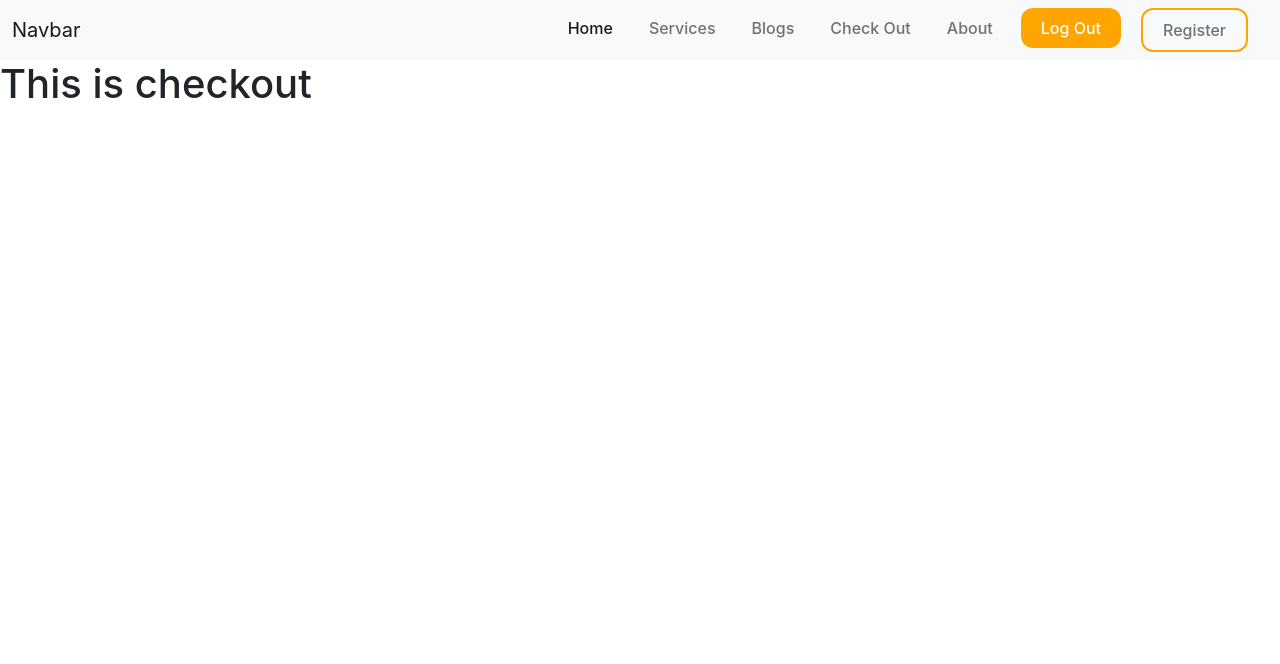
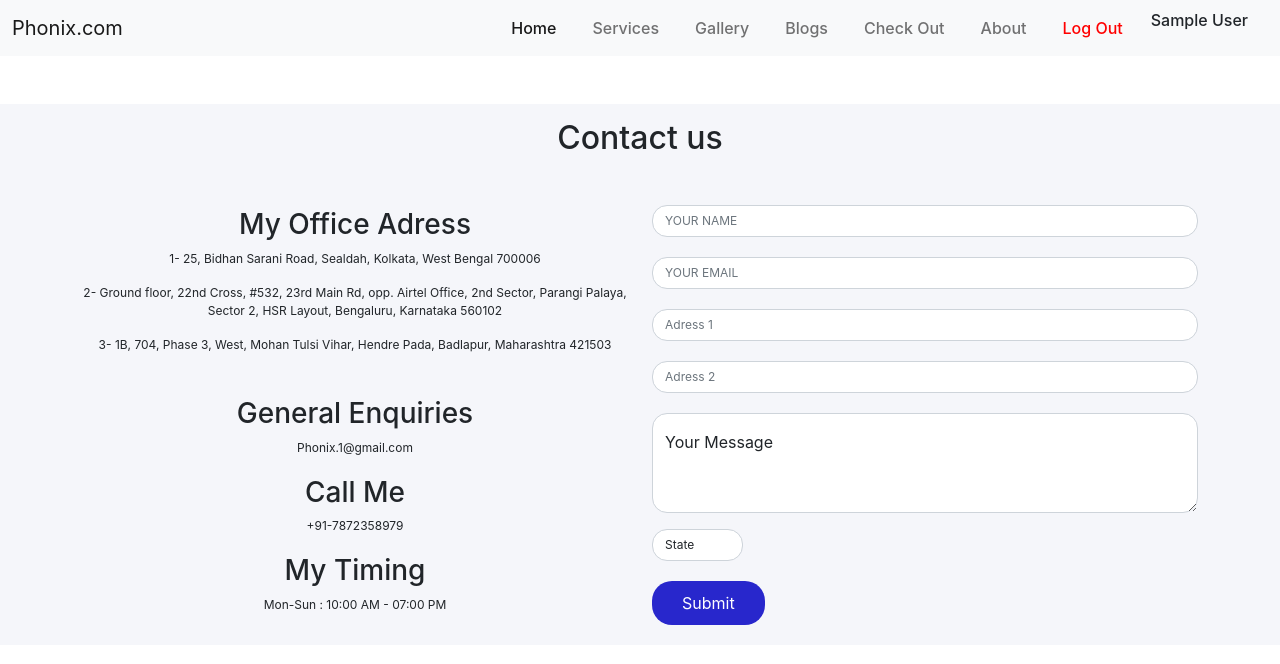
Before and after one commit to sayanpal469/independent-service-provider, a React (Create React App) app: page /checkOut in a window 1280 px wide. Shown: the top 664 px of the page. Built offline with nearby package versions, Linux system fonts and the light colour scheme; no server answers; sample sign-in values are in the browser's storage.

Commit message:
checkout form added

```diff
--- a/src/App.js
+++ b/src/App.js
@@ -9,6 +9,7 @@ import NotFound from './components/SharedPages/NotFound/NotFound';
 import RequireAuth from './components/LoginSection/PrivateAuth/RequireAuth';
 import CheckOut from './components/CheakOut/CheckOut/CheckOut';
 import About from './components/SharedPages/About/About';
+import Gallery from './components/HomeSection/Gallery/Gallery';
 
 function App() {
   return (
@@ -17,6 +18,7 @@ function App() {
       <Routes>
           <Route path='/' element={ <Home/> }></Route>
           <Route path='/services' element={ <Services/> }></Route>
+          <Route path='/gallery' element={ <Gallery/> }></Route>
           <Route path='/login' element={ <Login/> }></Route>
           <Route path='/register' element={ <Register/> }></Route>
           <Route path='/checkOut' element={
--- /dev/null
+++ b/src/components/CheakOut/CheckOut/CheckOut.css
@@ -0,0 +1,41 @@
+.form-group{
+    margin-bottom: 20px;
+}
+
+.form-group input{
+    font-size: 12px;
+    border-radius: 15px;
+}
+
+.form-floating textarea{
+    font-size: 18px;
+    border-radius: 15px;
+}
+
+#inputState{
+    font-size: 12px;
+    border-radius: 15px;
+}
+
+.icon{
+    font-size: 30px;
+    color: blue;
+}
+
+.contact-section{
+    background: #f5f6fa;
+    padding: 15px 10px;
+}
+.contact p{
+    font-size: 12px;
+}
+
+.submit{
+    padding: 10px 30px;
+    text-decoration: none;
+    border-radius: 20px;
+    border: none;
+    color: #fff;
+    background-color: #2827CC;
+    transition: 0.3s;
+}
--- a/src/components/CheakOut/CheckOut/CheckOut.js
+++ b/src/components/CheakOut/CheckOut/CheckOut.js
@@ -1,10 +1,76 @@
 import React from 'react';
+import './CheckOut.css'
 
 const CheckOut = () => {
     return (
-        <div>
-            <h1>This is checkout</h1>
-        </div>
+        <section class="contact-section mt-5" id="contact">
+          <div class="text-center mb-5">
+            <h2 class="section-heading">Contact us</h2>
+          </div>
+
+          <div class="contact container">
+            <div class="row">
+              <div class="col-lg-6 col-md-6 col-sm-1 text-center">
+
+                <h3><i class="icon fas fa-map-marker-alt"></i> My Office Adress</h3>
+                <p>1- 25, Bidhan Sarani Road, Sealdah, Kolkata, West Bengal 700006</p>
+                <p>2- Ground floor, 22nd Cross, #532, 23rd Main Rd, opp. Airtel Office, 2nd Sector, Parangi Palaya, Sector 2, HSR Layout, Bengaluru, Karnataka 560102</p>
+                <p>3- 1B, 704, Phase 3, West, Mohan Tulsi Vihar, Hendre Pada, Badlapur, Maharashtra 421503</p> <br/>
+
+
+                <h3><i class="icon far fa-envelope"></i> General Enquiries</h3>
+                <p>Phonix.1@gmail.com</p>
+
+                <h3><i class="icon fas fa-phone-alt"></i> Call Me</h3>
+                <p>+91-7872358979</p>
+
+                <h3><i class="icon far fa-clock"></i> My Timing</h3>
+                <p>Mon-Sun : 10:00 AM - 07:00 PM</p>
+              </div>
+
+              <div class="col-lg-6 col-md-6 col-sm-1">
+                <form class="">
+                  <div class="form-row">
+                    <div class="form-group">
+                      <input type="name" class="form-control" id="inputEmail4" placeholder="YOUR NAME"/>
+                    </div>
+                    <div class="form-group col-md-12">
+                      <input type="email" class="form-control" id="inputPassword4" placeholder="YOUR EMAIL"/>
+                    </div>
+                  </div>
+                  <div class="form-group">
+                    <input type="text" class="form-control" id="inputAddress" placeholder="Adress 1"/>
+                  </div>
+                  <div class="form-group">
+                    <input type="text" class="form-control" id="inputAddress2" placeholder="Adress 2"/>
+                  </div>
+                  <div class="form-row">
+                    <div class="form-floating my-3">
+                      <textarea class="form-control" placeholder="Leave a comment here" id="floatingTextarea2" style={{
+                          height: '100px'
+                      }}></textarea>
+                      <label for="floatingTextarea2">Your Message</label>
+                    </div>
+
+                    <div class="form-group col-md-2">
+                      <select id="inputState" class="form-control">
+                        <option selected>State</option>
+                        <option>Chennai</option>
+                        <option>Bangalore</option>
+                        <option>Mumbai</option>
+                        <option>Pune</option>
+                        <option>Others...</option>
+
+                      </select>
+                    </div>
+
+                  </div>
+                  <button type="submit" class="submit">Submit</button>
+                </form>
+              </div>
+            </div>
+          </div>
+        </section>
     );
 };
 
--- /dev/null
+++ b/src/components/HomeSection/Gallery/Gallery.js
@@ -0,0 +1,11 @@
+import React from 'react';
+
+const Gallery = () => {
+    return (
+        <div>
+
+        </div>
+    );
+};
+
+export default Gallery;
--- a/src/components/HomeSection/Service/Service.js
+++ b/src/components/HomeSection/Service/Service.js
@@ -3,12 +3,13 @@ import { Link } from 'react-router-dom';
 import './Service.css'
 
 const Service = ({service}) => {
-    const {picture, balance, category} = service
+    const {picture, balance, category, description} = service
     return (
-        <div className="text-center card col-lg-3 m-3 col-md-6 col-sm-12 col-12 border-0 shadow" style={{width: '18rem'}}>
+        <div className="text-center mb-5 card col-lg-3 m-3 col-md-6 col-sm-12 col-12 border-0 shadow" style={{width: '18rem'}}>
         <img src={picture} className="card-img-top img-fluid" alt="..."/>
         <div className="card-body">
           <h5 className="card-title">{category}</h5>
+          <p className="card-text">{description}</p>
           <p className="card-text">{balance}</p>
           <Link to="/checkOut" className="btn btn-primary">Check Out</Link>
         </div>
--- a/src/components/SharedPages/About/About.css
+++ b/src/components/SharedPages/About/About.css
@@ -20,6 +20,12 @@
     border-radius: 25%;
 }
 
+.focused{
+    padding-left: 3%;
+    border-radius: 5px;
+    border-left: 5px solid #487eb0;
+}
+
 .button{
     padding: 10px 30px;
     text-decoration: none;
--- a/src/components/SharedPages/About/About.js
+++ b/src/components/SharedPages/About/About.js
@@ -6,9 +6,11 @@ const About = () => {
     return (
         <div className='d-flex  align-items-center mx-auto'>
             <div className='about-para w-50 col-lg-6'>
+                <div className='focused'>
                 <h1 className='font-weight-bold'>THIS IS ME <br />
-                    <span className='name mt-2'>SAYAN PAUL</span>
+                    <span className='name'>SAYAN PAUL</span>
                 </h1>
+                </div>
 
                 <p className='mt-5'>
              I live in India. My hometown is West Bengal. I am a student of <strong>BA</strong> and my subject is <strong>Bengali</strong>. But now I am learning <strong>MERN STACK</strong> Devolopment form <strong className='text-primary'>
--- a/src/components/SharedPages/Navbar/Navbar.css
+++ b/src/components/SharedPages/Navbar/Navbar.css
@@ -5,16 +5,16 @@ ul li{
 }
 
 #login{
-    background: orange;
-    color: #fff;
-    border-radius: 12px;
-    padding-left: 20px;
-    padding-right: 20px;
+    color: red;
     transition: 0.3s;
 }
 
 #login:hover{
-    background: blue;
+    background: orange;
+    border-radius: 12px;
+    padding-left: 20px;
+    padding-right: 20px;
+    color: #fff;
 }
 
 #register{
--- a/src/components/SharedPages/Navbar/Navbar.js
+++ b/src/components/SharedPages/Navbar/Navbar.js
@@ -16,7 +16,7 @@ const Navbar = () => {
     return (
         <nav className="navbar navbar-expand-lg navbar-light bg-light sticky-top">
   <div className="container-fluid">
-    <Link to='/' className="navbar-brand" href="#">Navbar</Link>
+    <Link to='/' className="navbar-brand" href="#">Phonix.com</Link>
     <button className="navbar-toggler" type="button" data-bs-toggle="collapse" data-bs-target="#navbarNav" aria-controls="navbarNav" aria-expanded="false" aria-label="Toggle navigation">
       <span className="navbar-toggler-icon"></span>
     </button>
@@ -28,6 +28,11 @@ const Navbar = () => {
         <li className="nav-item">
           <Link to='/services' className="nav-link" href="home#services">Services</Link>
         </li>
+
+        <li className="nav-item">
+          <Link to='/gallery' className="nav-link" href="home#gallery">Gallery</Link>
+        </li>
+
         <li className="nav-item">
           <Link to='/' className="nav-link" href="#">Blogs</Link>
         </li>
@@ -46,7 +51,9 @@ const Navbar = () => {
           }
         </li>
         <li className="nav-item">
-          <Link id='register' to='/register' className="nav-link">Register</Link>
+          {
+            user ? <p>{user.displayName}</p> : ''
+          }
         </li>
       </ul>
     </div>
```
Also changed, not shown: public/service.json (+15 -15 lines).
